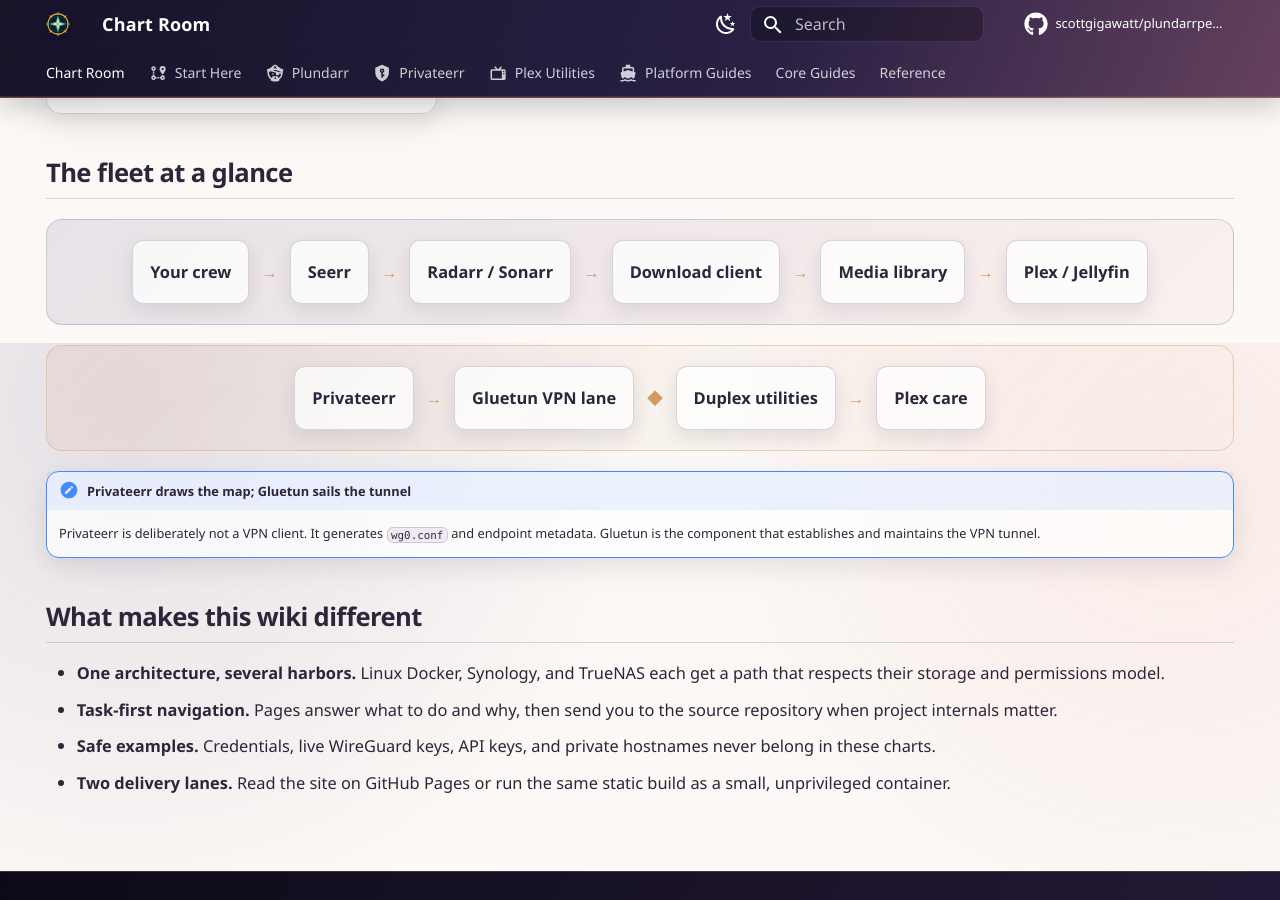
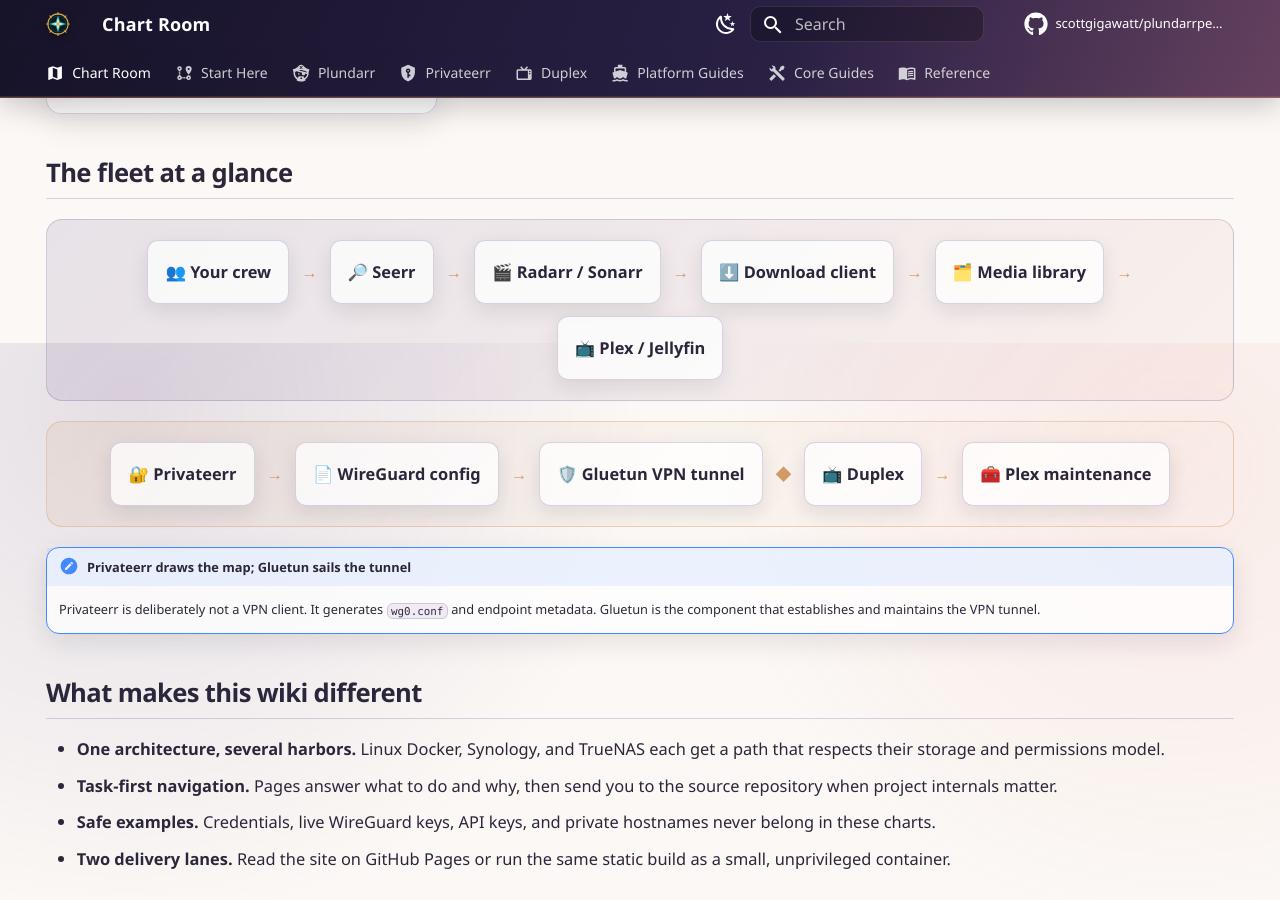
Before and after one commit to scottgigawatt/plundarrpedia, an MkDocs documentation site: the page built from docs/index.md, in a window 1280 px wide and 900 px high, scrolled down 1457 px. Built offline with MkDocs 1.6.1 and Material for MkDocs 9.7.7, drawn with Linux system fonts in a browser that asks for light colours; comment, search, counter and statistics services are not loaded.

```diff
--- a/docs/index.md
+++ b/docs/index.md
@@ -1,6 +1,7 @@
 ---
 title: Chart Room
-description: One harbor for Plundarr, Privateerr, Plex utilities, and self-hosted media guides.
+description: One harbor for Plundarr, Privateerr, Duplex, and self-hosted media guides.
+icon: material/map
 hide:
   - navigation
   - toc
@@ -68,27 +69,29 @@ behind a self-hosted media stack—without assuming your harbor is a Synology.
 ## The fleet at a glance
 
 <div class="flow-map" role="img" aria-label="Requests flow from your crew through Seerr, media managers, a download client, the media library, and Plex or Jellyfin.">
-  <span class="flow-map__step">Your crew</span>
+  <span class="flow-map__step">👥 Your crew</span>
   <span class="flow-map__arrow" aria-hidden="true">→</span>
-  <span class="flow-map__step">Seerr</span>
+  <span class="flow-map__step">🔎 Seerr</span>
   <span class="flow-map__arrow" aria-hidden="true">→</span>
-  <span class="flow-map__step">Radarr / Sonarr</span>
+  <span class="flow-map__step">🎬 Radarr / Sonarr</span>
   <span class="flow-map__arrow" aria-hidden="true">→</span>
-  <span class="flow-map__step">Download client</span>
+  <span class="flow-map__step">⬇️ Download client</span>
   <span class="flow-map__arrow" aria-hidden="true">→</span>
-  <span class="flow-map__step">Media library</span>
+  <span class="flow-map__step">🗂️ Media library</span>
   <span class="flow-map__arrow" aria-hidden="true">→</span>
-  <span class="flow-map__step">Plex / Jellyfin</span>
+  <span class="flow-map__step">📺 Plex / Jellyfin</span>
 </div>
 
-<div class="flow-map flow-map--support" role="img" aria-label="Privateerr supplies WireGuard configuration to Gluetun, while Duplex utilities curate and monitor Plex.">
-  <span class="flow-map__step">Privateerr</span>
+<div class="flow-map flow-map--support" role="img" aria-label="Privateerr generates WireGuard configuration for the Gluetun VPN tunnel, while Duplex maintains and monitors Plex.">
+  <span class="flow-map__step">🔐 Privateerr</span>
   <span class="flow-map__arrow" aria-hidden="true">→</span>
-  <span class="flow-map__step">Gluetun VPN lane</span>
+  <span class="flow-map__step">📄 WireGuard config</span>
+  <span class="flow-map__arrow" aria-hidden="true">→</span>
+  <span class="flow-map__step">🛡️ Gluetun VPN tunnel</span>
   <span class="flow-map__divider" aria-hidden="true">◆</span>
-  <span class="flow-map__step">Duplex utilities</span>
+  <span class="flow-map__step">📺 Duplex</span>
   <span class="flow-map__arrow" aria-hidden="true">→</span>
-  <span class="flow-map__step">Plex care</span>
+  <span class="flow-map__step">🧰 Plex maintenance</span>
 </div>
 
 !!! important "Privateerr draws the map; Gluetun sails the tunnel"
--- a/mkdocs.yml
+++ b/mkdocs.yml
@@ -14,7 +14,7 @@
 # Public site identity and search-engine metadata.
 #
 site_name: Plundarrpedia
-site_description: The captain's field guide to Plundarr, Privateerr, Plex utilities, and self-hosted media.
+site_description: The captain's field guide to Plundarr, Privateerr, Duplex, and self-hosted media.
 site_url: https://scottgigawatt.github.io/plundarrpedia/
 copyright: Copyright &copy; 2026 Scott Gigawatt
 
@@ -61,25 +61,27 @@ nav:
       - Config Handoff: projects/privateerr/config-handoff.md
       - Troubleshooting: projects/privateerr/troubleshooting.md
 
-  # Group Duplex and other Plex-adjacent utility projects together.
-  - Plex Utilities:
-      - Duplex: projects/duplex/index.md
+  # Use the Duplex project name while keeping related Plex projects nearby.
+  - Duplex:
+      - Overview: projects/duplex/index.md
       - Media Project Catalog: projects/catalog.md
 
   # Provide platform-specific routes after the project concepts are established.
   - Platform Guides:
       - Choose a Harbor: guides/index.md
       - Any Docker Host: guides/docker.md
-      - Synology Container Manager: guides/synology.md
-      - TrueNAS Apps: guides/truenas.md
+      - Synology: guides/synology.md
+      - TrueNAS: guides/truenas.md
 
   # Share operational guidance that applies across deployment platforms.
   - Core Guides:
+      - Overview: guides/core/index.md
       - Paths and Permissions: guides/storage-and-permissions.md
       - Networking and VPN: guides/networking-and-vpn.md
 
   # Collect command, policy, contribution, and project background pages.
   - Reference:
+      - Overview: reference/index.md
       - Command Deck: reference/commands.md
       - Advanced Usage: ADVANCED_USAGE.md
       - Contributing: CONTRIBUTING.md
```
Also changed, not shown: docs/guides/core/index.md (added, +31 -0 lines), docs/guides/index.md (+2 -2 lines), docs/guides/synology.md (+6 -4 lines), docs/guides/truenas.md (+5 -4 lines), docs/projects/duplex/index.md (+5 -0 lines), docs/reference/index.md (added, +40 -0 lines), 1 other file.
